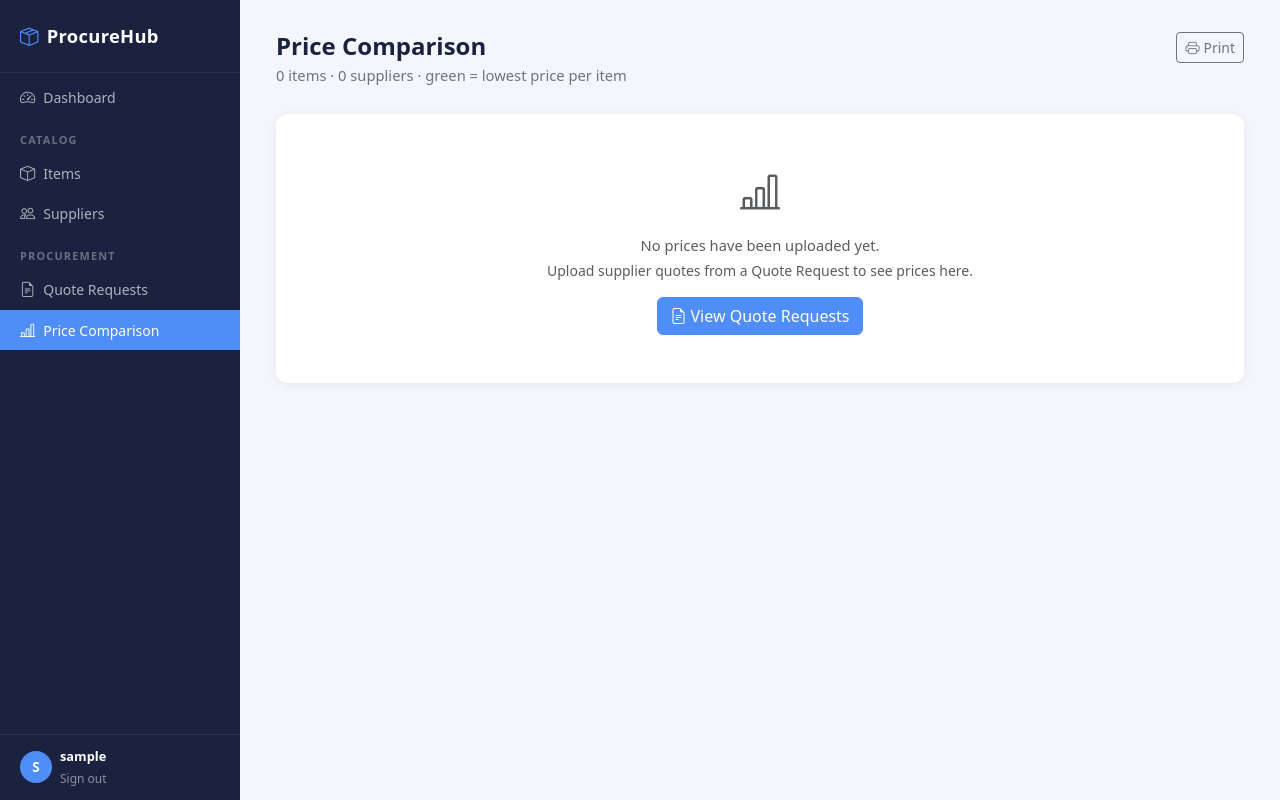
After one commit to cnathani-dev/procurehub, a Flask app: page /comparison in a window 1280 px wide. The commit adds this page. Run offline with Flask 3, Linux system fonts and the light colour scheme; the visitor is signed in with stand-in values (Sample User, id 1); data that the repository does not hold is empty.

Commit message:
Add global Price Comparison page with sidebar menu item
- New route GET /comparison → comparison_global()
  - Queries items with at least one price across all quote requests
  - Fetches all suppliers who have submitted prices
  - Builds global price_matrix using MIN(price) GROUP BY (item, supplier)

- New template: templates/comparison.html
  - Single table showing all items × all suppliers
  - Columns: Item | Category | Qty | Unit | [suppliers] | Best Price | Best Vendor | Row Total
  - Category group header rows (same pattern as per-quote comparison)
  - Best price cells highlighted green (.price-best CSS class)
  - Best Vendor column shows supplier name with lowest price
  - Row Total = best_price × qty (shows '—' if qty null)
  - Grand Total footer row with sum of all row totals
  - Shows '(partial)' note if some items have no qty
  - Empty state if no prices exist yet
  - Print button with print CSS hiding sidebar

- Updated sidebar in base.html
  - Added 'Price Comparison' nav link under Procurement section
  - Uses bar-chart icon for visual distinction
  - Active state uses exact endpoint match to avoid collision with quotes_comparison

Users can now see all items and all supplier prices in one holistic view,
identifying the cheapest vendor per item and total procurement cost.

Co-Authored-By: Claude Haiku 4.5 <noreply@anthropic.com>

```diff
--- a/app.py
+++ b/app.py
@@ -962,6 +962,49 @@ def quotes_export(qr_id):
         return redirect(request.referrer or url_for('quotes_list'))
 
 
+# ── Global Price Comparison ───────────────────────────────────────────────────
+@app.route('/comparison')
+@login_required
+def comparison_global():
+    """Show global price comparison across all quote requests and suppliers."""
+    with get_db() as conn:
+        # Only items that have at least one price
+        items = conn.execute('''
+            SELECT DISTINCT i.id, i.name, i.category, i.qty, i.unit
+            FROM items i
+            JOIN quote_prices qp ON qp.item_id = i.id
+            ORDER BY i.category, i.name
+        ''').fetchall()
+
+        # Only suppliers that have actually submitted prices
+        suppliers = conn.execute('''
+            SELECT DISTINCT s.id, s.name
+            FROM suppliers s
+            JOIN supplier_quotes sq ON sq.supplier_id = s.id
+            JOIN quote_prices qp ON qp.supplier_quote_id = sq.id
+            ORDER BY s.name
+        ''').fetchall()
+
+        # Global best price per (item, supplier) across all quote requests
+        price_matrix = {item['id']: {} for item in items}
+        raw_prices = conn.execute('''
+            SELECT qp.item_id, sq.supplier_id, MIN(qp.price) AS best_price
+            FROM quote_prices qp
+            JOIN supplier_quotes sq ON sq.id = qp.supplier_quote_id
+            WHERE qp.price IS NOT NULL
+            GROUP BY qp.item_id, sq.supplier_id
+        ''').fetchall()
+
+        for row in raw_prices:
+            if row['item_id'] in price_matrix:
+                price_matrix[row['item_id']][row['supplier_id']] = row['best_price']
+
+    return render_template('comparison.html',
+                           items=items,
+                           suppliers=suppliers,
+                           price_matrix=price_matrix)
+
+
 # ── Uploaded file download ────────────────────────────────────────────────────
 @app.route('/uploads/<path:filename>')
 @login_required
--- a/templates/base.html
+++ b/templates/base.html
@@ -187,6 +187,10 @@
        class="nav-link {% if request.endpoint and 'quotes' in request.endpoint %}active{% endif %}">
       <i class="bi bi-file-earmark-text"></i>Quote Requests
     </a>
+    <a href="{{ url_for('comparison_global') }}"
+       class="nav-link {% if request.endpoint == 'comparison_global' %}active{% endif %}">
+      <i class="bi bi-bar-chart-line"></i>Price Comparison
+    </a>
   </nav>
 
   <div class="sidebar-footer">
--- /dev/null
+++ b/templates/comparison.html
@@ -0,0 +1,200 @@
+{% extends "base.html" %}
+{% block title %}Global Price Comparison – ProcureHub{% endblock %}
+
+{% block head %}
+<style>
+  .comparison-table th,
+  .comparison-table td { white-space: nowrap; }
+  .comparison-table .item-col { min-width: 180px; max-width: 220px; white-space: normal; }
+  .price-cell { text-align: right; font-variant-numeric: tabular-nums; }
+  .grand-total-row td { border-top: 2px solid #dee2e6; font-weight: 700; background: #f8f9fa; }
+</style>
+{% endblock %}
+
+{% block content %}
+<div class="page-header d-flex justify-content-between align-items-start">
+  <div>
+    <h1>Price Comparison</h1>
+    <p>{{ items|length }} items · {{ suppliers|length }} suppliers · green = lowest price per item</p>
+  </div>
+  <button onclick="window.print()" class="btn btn-outline-secondary btn-sm">
+    <i class="bi bi-printer me-1"></i>Print
+  </button>
+</div>
+
+{% if not items %}
+<div class="card">
+  <div class="card-body text-center py-5 text-muted">
+    <i class="bi bi-bar-chart-line" style="font-size:2.5rem;display:block;margin-bottom:.75rem;"></i>
+    <p class="mb-1">No prices have been uploaded yet.</p>
+    <p class="mb-3" style="font-size:.875rem;">Upload supplier quotes from a Quote Request to see prices here.</p>
+    <a href="{{ url_for('quotes_list') }}" class="btn btn-primary">
+      <i class="bi bi-file-earmark-text me-1"></i>View Quote Requests
+    </a>
+  </div>
+</div>
+
+{% else %}
+
+<div class="card">
+  <div class="card-body p-0">
+    <div class="table-responsive">
+      <table class="table table-bordered comparison-table mb-0">
+        <thead class="table-light">
+          <tr>
+            <th class="ps-4 item-col">Item</th>
+            <th>Category</th>
+            <th>Qty</th>
+            <th>Unit</th>
+            {% for s in suppliers %}
+            <th class="price-cell">{{ s.name }}</th>
+            {% endfor %}
+            <th class="price-cell" style="background:#f0fdf4;">Best Price</th>
+            <th class="price-cell" style="background:#f0fdf4;">Best Vendor</th>
+            <th class="price-cell" style="background:#fef9c3;">Row Total</th>
+          </tr>
+        </thead>
+        <tbody>
+          {% set ns = namespace(current_cat=None, grand_total=0.0, grand_total_complete=true) %}
+
+          {% for item in items %}
+
+            {# ── Category group header ── #}
+            {% if item.category != ns.current_cat %}
+              {% set ns.current_cat = item.category %}
+              <tr>
+                <td colspan="{{ 4 + suppliers|length + 3 }}"
+                    style="background:#f8f9fa;font-size:.72rem;text-transform:uppercase;
+                           letter-spacing:.8px;font-weight:700;color:#6c757d;padding:.4rem 1rem;">
+                  {{ ns.current_cat or 'Uncategorised' }}
+                </td>
+              </tr>
+            {% endif %}
+
+            {# ── Compute per-row values ── #}
+            {% set prices_for_item = [] %}
+            {% for s in suppliers %}
+              {% set p = price_matrix[item.id].get(s.id) %}
+              {% if p is not none %}
+                {% set _ = prices_for_item.append((p, s.id, s.name)) %}
+              {% endif %}
+            {% endfor %}
+
+            {% set best_price = prices_for_item | map(attribute=0) | list | min
+                                 if prices_for_item else none %}
+
+            {# Find the best vendor name (first supplier with price == best_price) #}
+            {% set best_vendor_name = namespace(v=none) %}
+            {% for triple in prices_for_item %}
+              {% if triple[0] == best_price and best_vendor_name.v is none %}
+                {% set best_vendor_name.v = triple[2] %}
+              {% endif %}
+            {% endfor %}
+
+            {# Row total = best_price × qty #}
+            {% if best_price is not none and item.qty is not none %}
+              {% set row_total = best_price * item.qty %}
+              {% set ns.grand_total = ns.grand_total + row_total %}
+            {% else %}
+              {% set row_total = none %}
+              {% if best_price is not none %}
+                {# Price exists but qty is null — can't contribute to grand total #}
+                {% set ns.grand_total_complete = false %}
+              {% endif %}
+            {% endif %}
+
+            <tr>
+              <td class="ps-4 item-col" style="font-weight:600;">{{ item.name }}</td>
+              <td>
+                {% if item.category %}
+                  <span class="badge" style="background:#eff6ff;color:#1d4ed8;font-size:.7rem;">
+                    {{ item.category }}
+                  </span>
+                {% else %}—{% endif %}
+              </td>
+              <td class="text-muted" style="font-size:.85rem;">
+                {{ item.qty if item.qty is not none else '—' }}
+              </td>
+              <td class="text-muted" style="font-size:.85rem;">
+                {{ item.unit if item.unit else '—' }}
+              </td>
+
+              {% for s in suppliers %}
+                {% set p = price_matrix[item.id].get(s.id) %}
+                <td class="price-cell {% if p is not none and p == best_price %}price-best{% endif %}">
+                  {% if p is not none %}
+                    {{ "%.2f"|format(p) }}
+                  {% else %}
+                    <span class="price-blank">—</span>
+                  {% endif %}
+                </td>
+              {% endfor %}
+
+              {# Best Price column #}
+              <td class="price-cell fw-700"
+                  style="font-weight:700;background:#f0fdf4;color:#065f46;">
+                {% if best_price is not none %}{{ "%.2f"|format(best_price) }}{% else %}—{% endif %}
+              </td>
+
+              {# Best Vendor column #}
+              <td class="price-cell" style="background:#f0fdf4;color:#065f46;font-weight:600;">
+                {{ best_vendor_name.v or '—' }}
+              </td>
+
+              {# Row Total column #}
+              <td class="price-cell" style="background:#fef9c3;">
+                {% if row_total is not none %}
+                  <span style="color:#92400e;font-weight:600;">{{ "%.2f"|format(row_total) }}</span>
+                {% else %}—{% endif %}
+              </td>
+            </tr>
+
+          {% endfor %}
+        </tbody>
+
+        {# ── Grand Total footer row ── #}
+        <tfoot>
+          <tr class="grand-total-row">
+            <td class="ps-4" colspan="{{ 4 + suppliers|length + 2 }}">
+              Grand Total
+              {% if not ns.grand_total_complete %}
+                <span class="text-muted" style="font-size:.78rem;font-weight:400;">
+                  (partial — some items have no qty)
+                </span>
+              {% endif %}
+            </td>
+            <td class="price-cell" style="background:#fef9c3;">
+              {% if ns.grand_total > 0 %}
+                <span style="color:#92400e;font-size:1rem;">
+                  {{ "%.2f"|format(ns.grand_total) }}
+                </span>
+              {% else %}—{% endif %}
+            </td>
+          </tr>
+        </tfoot>
+
+      </table>
+    </div>
+  </div>
+</div>
+
+<div class="mt-3 text-muted" style="font-size:.8rem;">
+  <i class="bi bi-circle-fill me-1" style="color:#d1fae5;"></i>
+  Highlighted cells = lowest price across all quote requests for that item.
+  Where a supplier quoted the same item in multiple requests, the lowest price is shown.
+</div>
+{% endif %}
+{% endblock %}
+
+{% block scripts %}
+<script>
+const style = document.createElement('style');
+style.textContent = `
+  @media print {
+    .sidebar, .page-header button, .alert { display: none !important; }
+    .main-content { margin-left: 0 !important; padding: 1rem !important; }
+  }
+`;
+document.head.appendChild(style);
+</script>
+{% endblock %}
```
